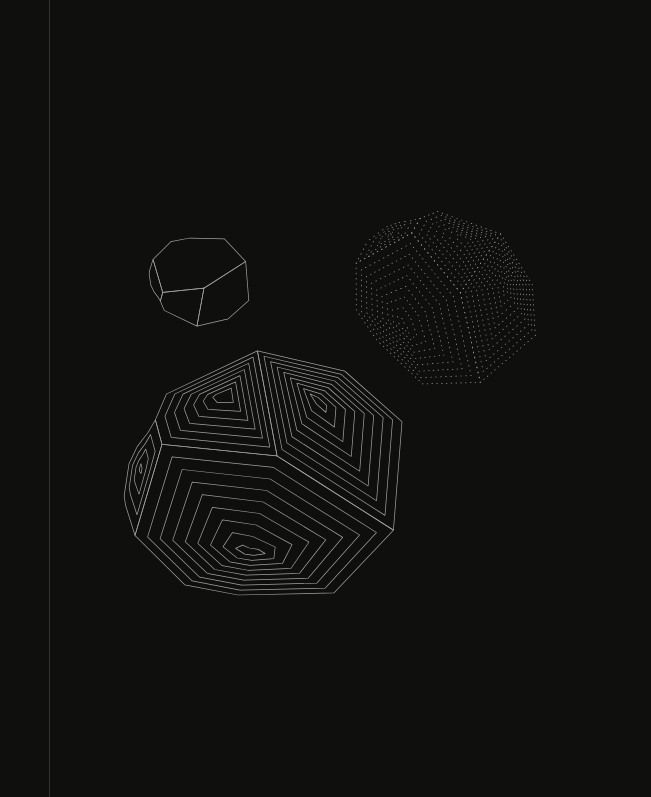
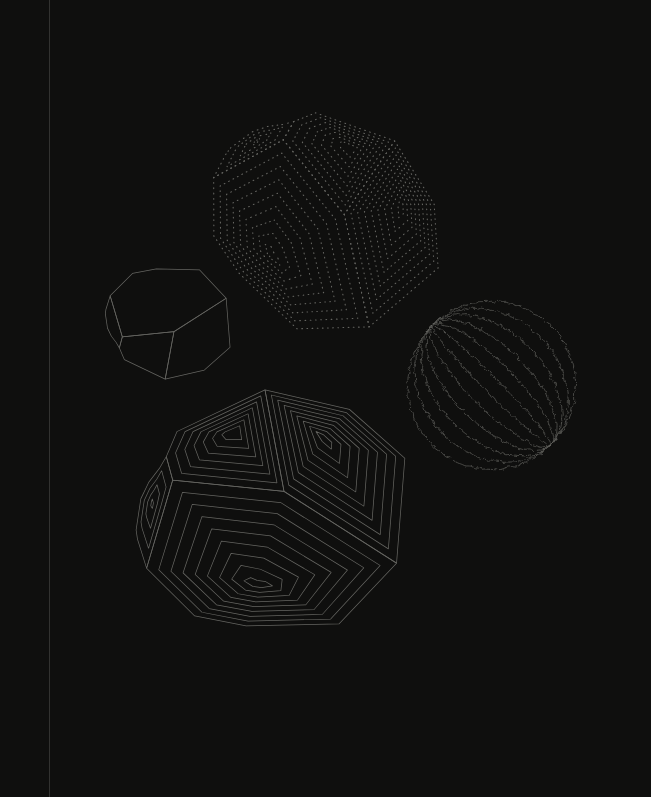
Before and after one commit to punithn/analogi, a plain HTML site: page index.html in a window 1280 px wide. Shown: the top 797 px of the page, 629-1280 px from the left. Drawn offline with Linux system fonts and the light colour scheme.

Commit message:
Update index.html

```diff
--- a/index.html
+++ b/index.html
@@ -46,7 +46,7 @@
     <p class="lead">Analogi carries one design intent across studios, makers and clients, in the language each one works in.</p>
     <div class="actions"><a class="btn" href="#partners">Become a design partner</a><a class="btn ghost" href="#pilot">See what's live</a></div>
   </div>
-  <div class="hero-form"><img src="lan.svg" alt="" width="100%" height="100%"></div>
+  <div class="hero-form"><img src="lines0.svg" alt="" width="100%" height="100%"></div>
 </section>
 
 <section class="sec" id="problem" data-n="02">
```
